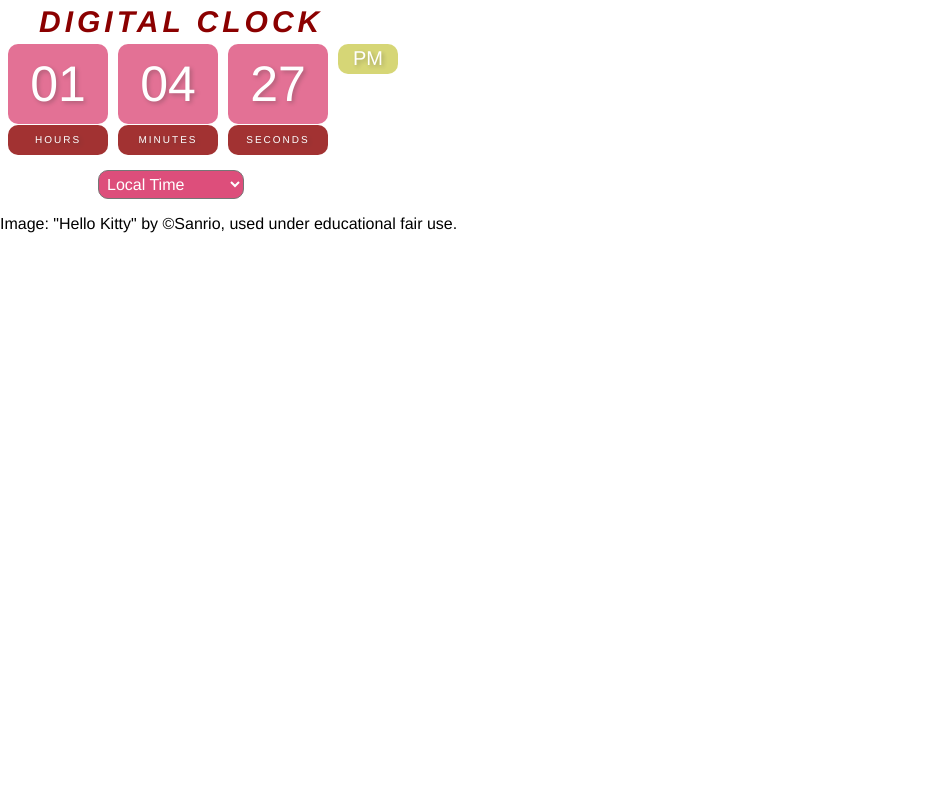
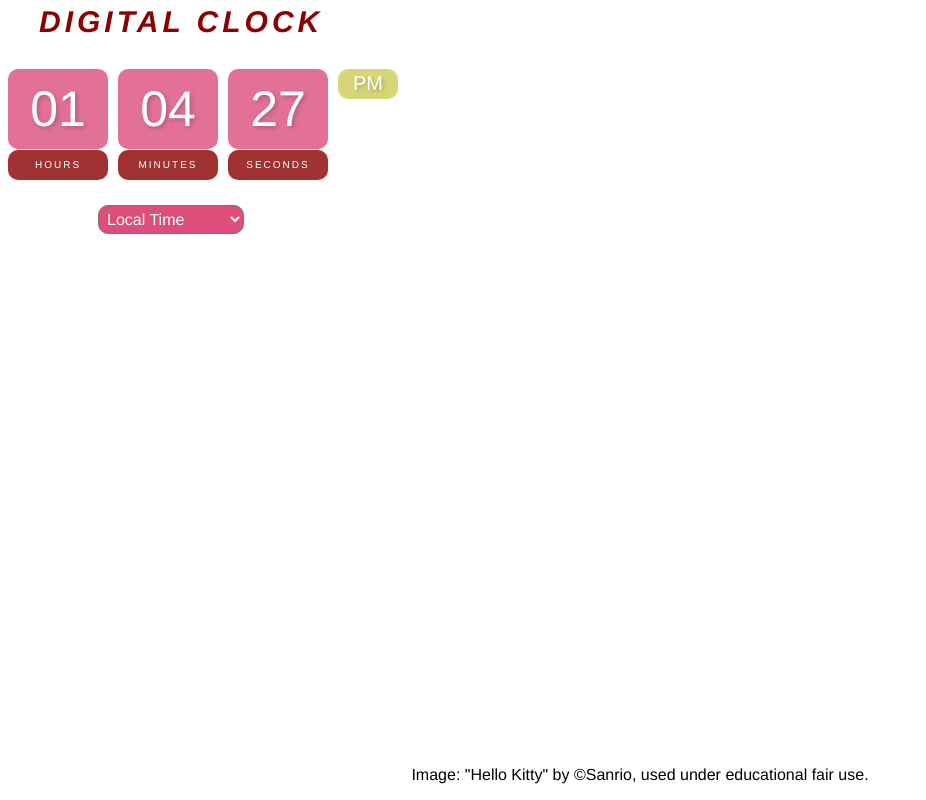
Before and after one commit to gloriack82/Digital-Clock-Project, a plain HTML site: page index.html in a window 1280 px wide. Shown: the whole page, without its empty margins (0-926 px from the left). Drawn offline with Linux system fonts and the light colour scheme.

Commit message:
Update style.css

```diff
--- a/style.css
+++ b/style.css
@@ -19,10 +19,17 @@ h2 {
   color: darkred;
 }
 
+p {
+  position: fixed;
+  bottom: 0;
+  width: 100%;
+  text-align: center;
+}
+
 .clock {
   display: flex;
   margin-left: 3px;
-  margin-top: -25px;
+  margin-bottom: 10px;
 
 }
 
```
